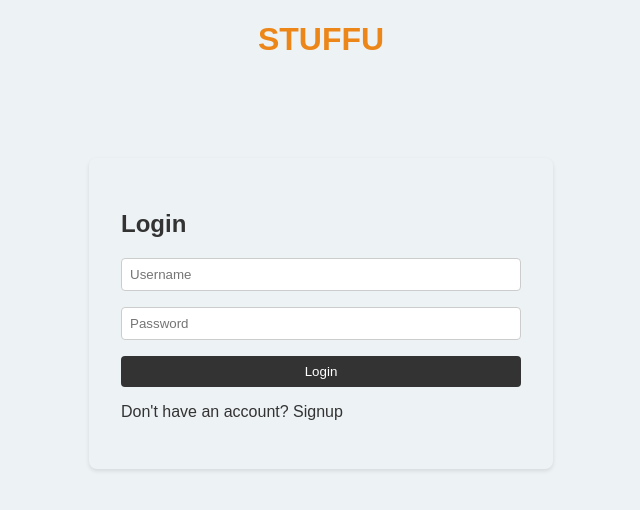
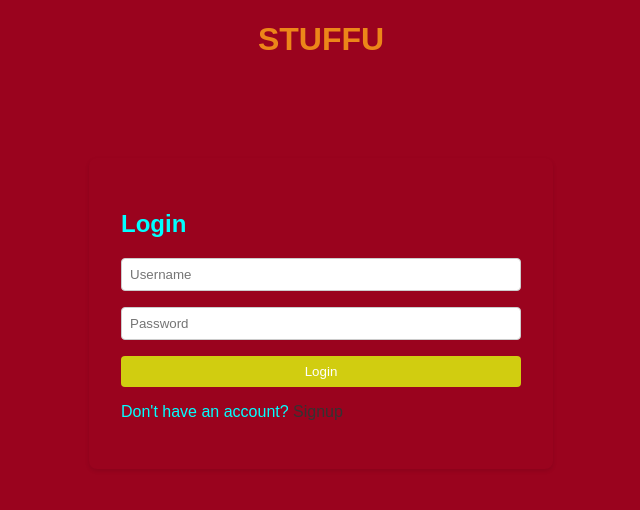
Before and after one commit to AbhinavRao24/Webkriti, a website: page foodreview/html/login.html in a window 1280 px wide. Shown: the whole page, without its empty margins (319-959 px from the left). Drawn offline with Linux system fonts and the light colour scheme.

Commit message:
your message

```diff
--- a/foodreview/css/login.css
+++ b/foodreview/css/login.css
@@ -3,7 +3,6 @@ body {
   background-color: #9a031e;
   color: #333;
   margin: 0;
-  background-color: rgba(235, 241, 243, 0.895);
   background-size:cover ;
 }
 header {
@@ -16,6 +15,7 @@ section#login {
   padding: 2rem;
   border-radius: 8px;
   box-shadow: 0 2px 4px rgba(0, 0, 0, 0.1);
+  color: aqua;
 }
 
 form {
@@ -31,7 +31,7 @@ input {
 }
 
 button {
-  background-color: #333;
+  background-color: #d1cd10;
   color: #fff;
   border: none;
   padding: 0.5rem 1rem;
```
